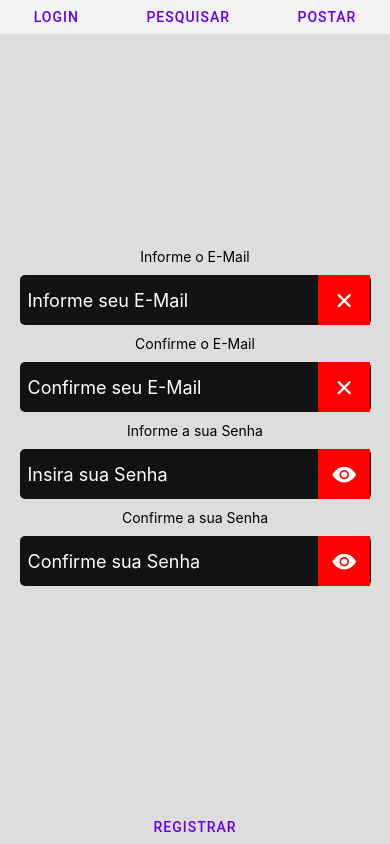
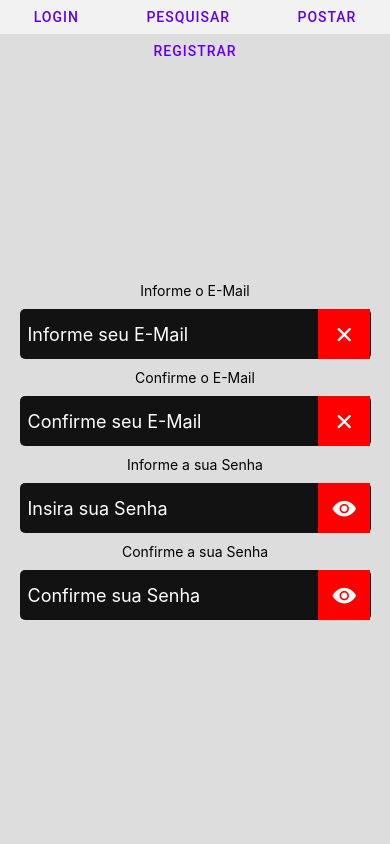
Before and after one commit to ICEI-PUC-Minas-PMV-ADS/pmv-ads-2022-1-e3-proj-mov-t3-100-ingredientes, a React Native app in the folder src/: screen /RegisterPage in a window 390 px wide. Built offline with nearby package versions, Linux system fonts and the light colour scheme.

Commit message:
Correção Register

```diff
--- a/src/database/db.json
+++ b/src/database/db.json
@@ -25,6 +25,11 @@
       "reviewsId": [
         2
       ]
+    },
+    {
+      "email": "felipe@felipe.com",
+      "password": "160300",
+      "id": 3
     }
   ],
   "recipes": [
--- a/src/pages/RegisterPage.js
+++ b/src/pages/RegisterPage.js
@@ -59,6 +59,9 @@ const Register = () => {
     <>
     <HeaderComponent></HeaderComponent>
     <BodyComponent>
+      <View>
+        <Button onPress={() => post(email, senha)}>Registrar</Button>
+      </View>
 
     <View style={StylesRegisterPage.container}>
 
@@ -135,7 +138,7 @@ const Register = () => {
         </View>
 
       </View>
-      <Button onPress={mostrar(email, senha)}>Registrar</Button>
+
       </BodyComponent>
       </>
 
```
